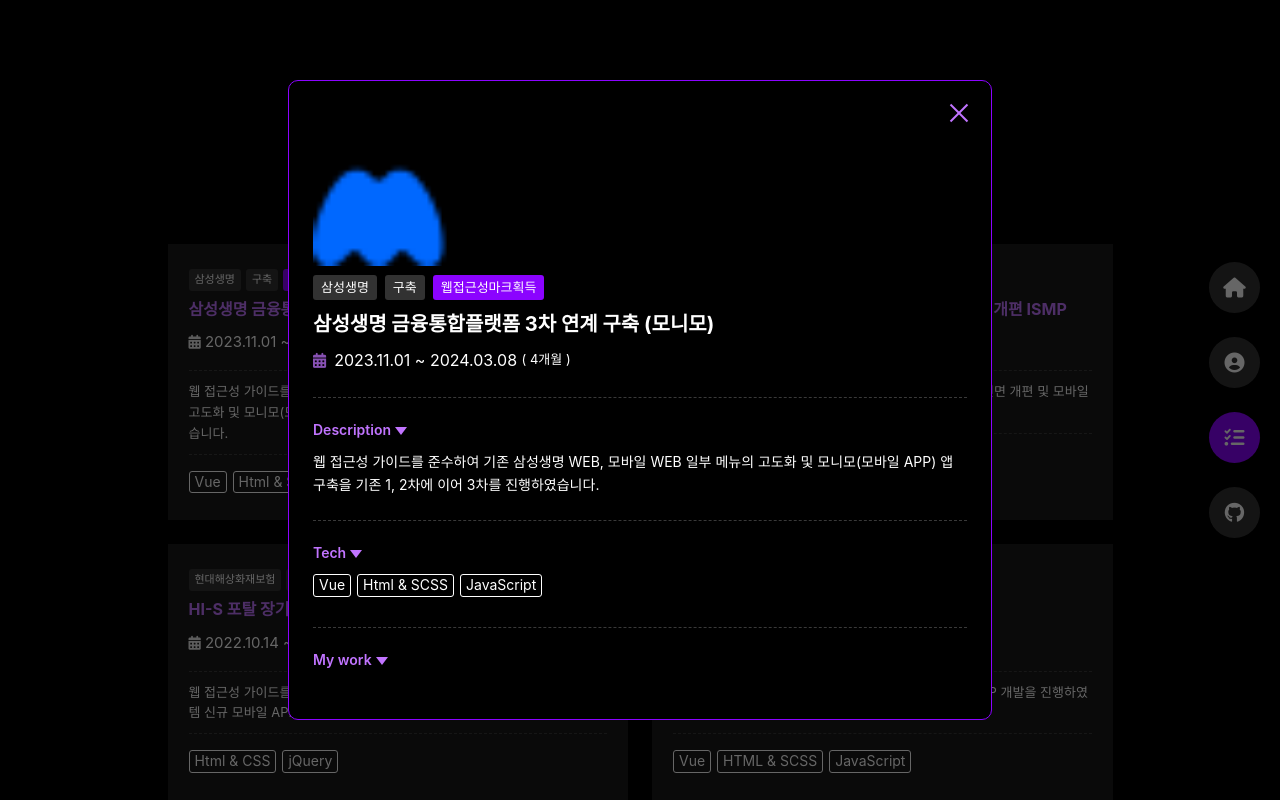
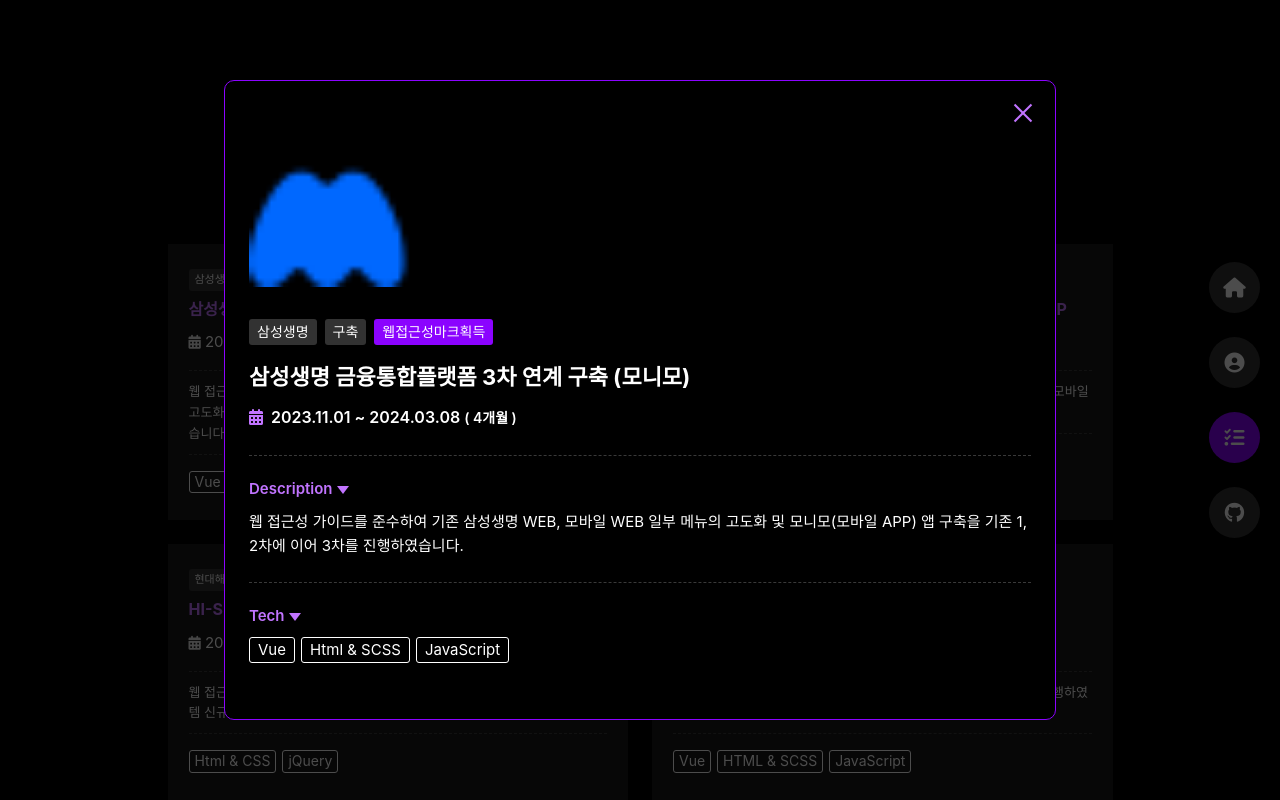
Before and after one commit to dahye950627/portfolio, a React (Create React App) app: page /projects in a window 1280 px wide. Both pictures are taken after a click on the button 397 px from the left and 382 px from the top of the page. Shown: the top 800 px of the page. Built offline with nearby package versions, Linux system fonts and the light colour scheme.

Commit message:
프로젝트 팝업 디자인 작업 완료

```diff
--- a/src/components/organisms/ProjectsPopup.tsx
+++ b/src/components/organisms/ProjectsPopup.tsx
@@ -50,7 +50,6 @@
 						</div>
 						<Heading level="2" className="tit">{ projectData.name }</Heading>
 						<p className="period"><i className="fa-solid fa-calendar-days"></i>{ projectData.period } <span>( { projectData.month } )</span></p>
-
 					</div>
 
 					<div className="line-box">
@@ -84,7 +83,7 @@
 						<ul className="coop-list">
 							{
 								projectData.cooperation.map((data, idx) => (
-									<li key={idx}><span className="line">{ data.title }</span> : <span>{ data.con }</span></li>
+									<li key={idx}><span className="line">{ data.title }</span><span>{ data.con }</span></li>
 								))
 							}
 						</ul>
@@ -106,7 +105,7 @@
 	align-items: center;
 	width: 100%;
 	height: 100%;
-	background-color: rgba(0,0,0,0.6);
+	background-color: rgba(0,0,0,0.7);
 	z-index: 200;
 
 	.pop-con {
@@ -125,11 +124,11 @@
 			overflow-x: hidden;
 
 			&::-webkit-scrollbar {
-				width: 8px;
+				width: 6px;
 			}
 			&::-webkit-scrollbar-track {
 				background: rgba(57,57,57);
-				border-radius: 0;
+				border-radius: 10px;
 			}
 			&::-webkit-scrollbar-thumb {
 				background: ${(props) => props.theme.mainColor};
@@ -137,6 +136,7 @@
 			}
 
 			.img {
+				margin-bottom: 24px;
 				img {
 					width: 100%;
 				}
@@ -147,11 +147,11 @@
 				.flag {
 					span {
 						display: inline-block;
-						margin-right: 8px;
+						margin: 0 8px 5px 0;
 						padding: 2px 8px;
 						border-radius: 3px;
 						background: #323232;
-						font-size: 13px;
+						font-size: 14px;
 					}
 					.color {
 						background: ${(props) => props.theme.mainColor};
@@ -159,26 +159,23 @@
 				}
 				.tit {
 					display: block;
-					margin: 8px 0;
-					font-size: 20px;
+					margin: 10px 0;
+					font-size: 22px;
 					font-weight: 700;
 					color: #fff;
 					word-break: keep-all;
 				}
 				.period {
 					display: block;
-					font-size: 16px;
+					font-weight: 600;
 					word-break: keep-all;
 
 					span {
-						font-size: 13px;
-						vertical-align: text-bottom;
+						font-size: 14px;
 					}
 					i {
 						padding-right: 8px;
-						font-size: 15px;
 						color: ${(props) => props.theme.mainTxtColor};
-						opacity: 0.7;
 					}
 				}
 			}
@@ -186,6 +183,7 @@
 				padding: 24px 0;
 				border: 1px dashed rgba(57,57,57);
 				border-width: 1px 0;
+				font-size: 15px;
 
 				& + .line-box {
 					border-top-width: 0;
@@ -193,7 +191,7 @@
 				.sub-tit {
 					display: block;
 					margin-bottom: 12px;
-					font-size: 14px;
+					font-size: 15px;
 					font-weight: 600;
 					color: ${(props) => props.theme.mainTxtColor};
 					line-height: 1.2;
@@ -210,19 +208,15 @@
 					}
 				}
 			}
-			.desc {
-				font-size: 14px;
-			}
 			.skill-list {
 				display: flex;
 				flex-wrap: wrap;
 
 				li {
-					margin: 0 6px 6px 0;
-					padding: 2px 5px;
+					margin: 0 6px 0 0;
+					padding: 3px 8px;
 					border: 1px solid #fff;
 					border-radius: 3px;
-					font-size: 14px;
 					line-height: 1.2;
 				}
 			}
@@ -250,22 +244,42 @@
 				font-size: 14px;
 
 				li {
+					position: relative;
+					display: flex;
+					padding-left: 16px;
+					font-weight: 600;
+
+					&:before {
+						content: '';
+						position: absolute;
+						top: 8px;
+						left: 3px;
+						width: 4px;
+						height: 4px;
+						border-radius: 50%;
+						background: ${(props) => props.theme.mainTxtColor};
+					}
 					.line {
 						position: relative;
+						display: inline-block;
+						min-width: 130px;
+						font-weight: 400;
+						color: #dcdcdc;
 
-						&:before {
+						&:after {
 							content: '';
 							position: absolute;
-							bottom: 0;
-							left: 0;
-							width: 100%;
-							height: 2px;
-							background: linear-gradient(to right, #ff69b4, #8B03FF);
-							opacity: 0.7;
+							right: 20px;
+							top: 7px;
+							width: 7px;
+							height: 7px;
+							border-top: 1px solid ${(props) => props.theme.mainTxtColor};
+							border-right: 1px solid ${(props) => props.theme.mainTxtColor};
+							transform: rotate(45deg);
 						}
 					}
 					& + li {
-						margin-top: 8px;
+						margin-top: 14px;
 					}
 				}
 			}
@@ -303,7 +317,31 @@
 		}
 	}
 
-	@media ${(props) => props.theme.mobild} {
+	@media ${(props) => props.theme.laptop} {
+		.pop-con {
+			width: 65%;
+		}
+	}
+
+	@media ${(props) => props.theme.mobile} {
+		.pop-con {
+			width: 100%;
+			height: 100vh;
+			border: none;
+
+			&:before {
+				content: '';
+				position: fixed;
+				top: 45px;
+				left: 0;
+				right: 0;
+				height: 16px;
+				background: #000;
+				filter: blur(9px);
+			}
+		}
+	}
+	@media ${(props) => props.theme.smallMobile} {
 
 	}
 `;
```
